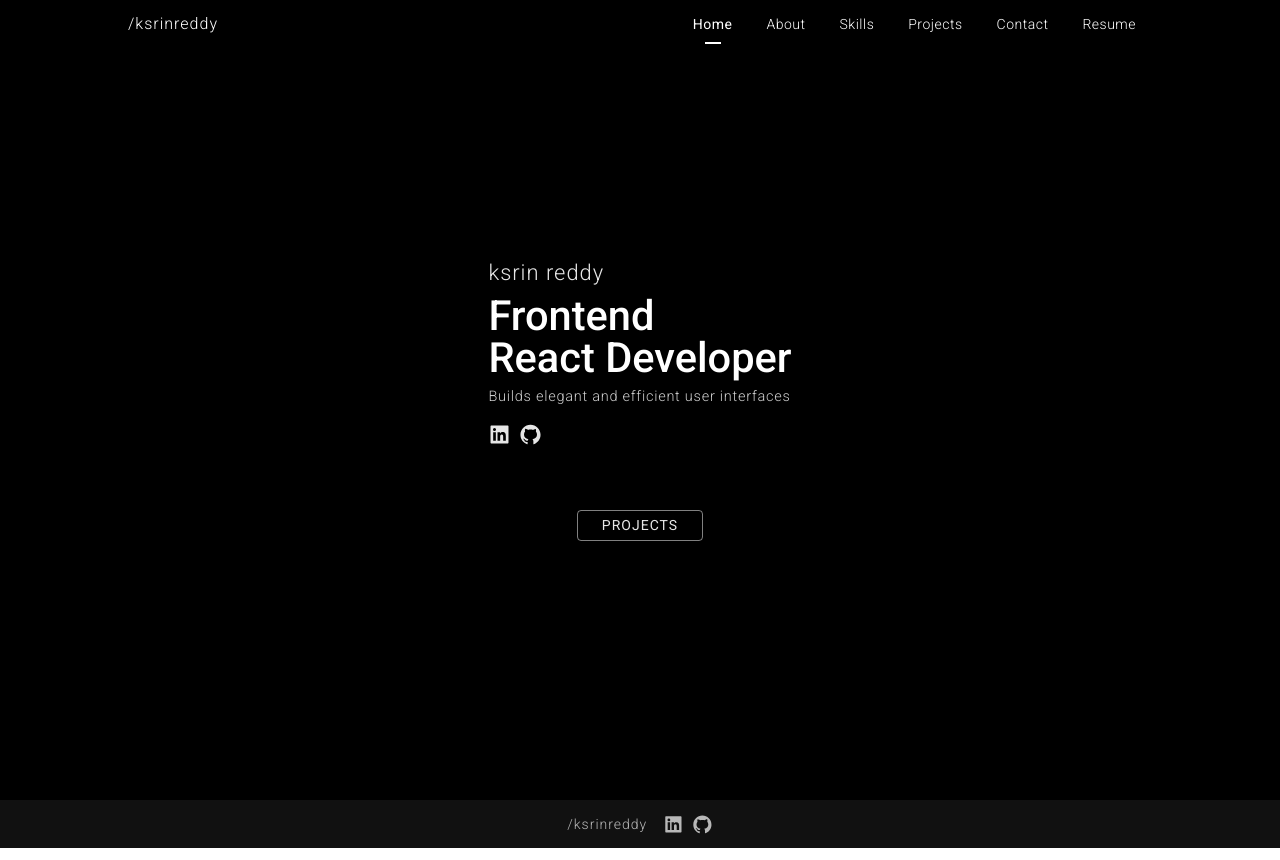
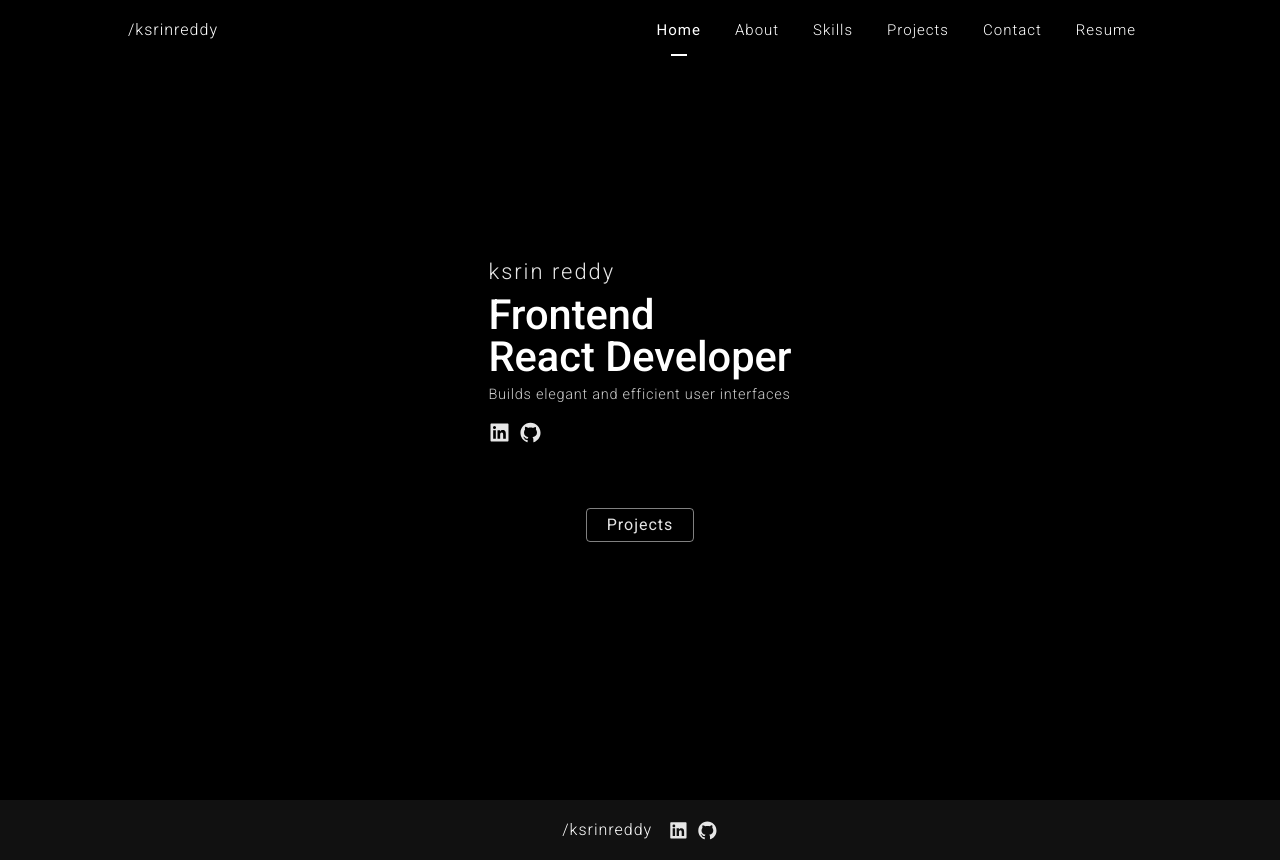
Before and after one commit to ksrinreddy/portfolio, a React (Create React App) app: page / in a window 1280 px wide. Built offline with nearby package versions, Linux system fonts and the light colour scheme.

Commit message:
update navbar, hero, project, footer styles

```diff
--- a/src/components/styles-components/_Footer.scss
+++ b/src/components/styles-components/_Footer.scss
@@ -2,7 +2,7 @@
 
 .footer {
   background: a.$bg-footer;
-  color: rgba(a.$text-white, 0.8);
+  color: rgba(a.$text-white, 0.7);
   font-weight: a.fw(light);
   height: a.$height-footer;
   display: flex;
@@ -15,12 +15,12 @@
     align-items: center;
     justify-content: center;
     gap: 1rem;
-    color: rgba(255, 255, 255, 0.7);
   }
 
   &__logo {
-    font-size: a.fs(14);
+    font-size: a.fs(16);
     letter-spacing: a.ls(1);
+    color: #fff;
   }
 
   &__social-links {
@@ -33,7 +33,7 @@
   &__social-link {
     display: flex;
     align-self: center;
-    color: rgba(255, 255, 255, 0.7);
+    color: rgba(255, 255, 255, 0.9);
     font-size: 1.3rem;
     transition: all 300ms;
 
--- a/src/components/styles-components/_Hero.scss
+++ b/src/components/styles-components/_Hero.scss
@@ -30,7 +30,7 @@
 
   &__name {
     font-weight: a.fw(light);
-    letter-spacing: a.ls(x-small);
+    letter-spacing: a.ls(small);
     color: rgba(255, 255, 255, 0.9);
   }
 
@@ -58,10 +58,10 @@
   &__projects-link {
     border: a.px-rem(0.5) solid rgba(255, 255, 255, 0.5);
     color: rgba(255, 255, 255, 0.9);
-    padding: a.p(x-small) a.p(large);
+    padding: a.p(x-small) a.p(medium);
+
     border-radius: a.br(base);
-    text-transform: uppercase;
-    font-size: a.fs(14);
+    font-size: a.fs(16);
     letter-spacing: a.ls(x-small);
     align-self: center;
     transition: all 300ms ease;
--- a/src/components/styles-components/_Navbar.scss
+++ b/src/components/styles-components/_Navbar.scss
@@ -48,9 +48,9 @@
   &__resume-link {
     text-transform: capitalize;
     color: a.$text-white;
-    font-size: a.fs(14);
+    font-size: a.fs(15);
     font-weight: a.fw(light);
-    letter-spacing: a.ls(xx-small);
+    letter-spacing: a.ls(1);
     height: a.$height-navbar;
     display: flex;
     align-items: center;
@@ -102,7 +102,7 @@
   }
 
   &__toggle-icon {
-    font-size: a.fs(base);
+    font-size: a.fs(18);
     color: a.$text-white;
 
     &:hover {
--- a/src/components/styles-components/_SingleProject.scss
+++ b/src/components/styles-components/_SingleProject.scss
@@ -34,7 +34,7 @@
     position: relative;
     box-shadow: 0 0 a.px-rem(10) rgba(#000, 0.3);
     width: min(90vw, a.px-rem(350));
-    height: a.px-rem(200);
+    height: a.px-rem(220);
     margin-inline: auto;
     display: grid;
     grid-template-rows: 80% 20%;
--- a/src/styles/css/index.css
+++ b/src/styles/css/index.css
@@ -66,7 +66,7 @@ p {
 
 .nav {
   background: #000;
-  height: 3rem;
+  height: 3.75rem;
   position: fixed;
   top: 0;
   left: 0;
@@ -107,10 +107,10 @@ p {
 .nav__link, .nav__resume-link {
   text-transform: capitalize;
   color: #ffffff;
-  font-size: 0.875rem;
+  font-size: 0.9375rem;
   font-weight: 300;
-  letter-spacing: 0.03125rem;
-  height: 3rem;
+  letter-spacing: 0.0625rem;
+  height: 3.75rem;
   display: flex;
   align-items: center;
   padding-inline: 1rem;
@@ -153,7 +153,7 @@ p {
   }
 }
 .nav__toggle-icon {
-  font-size: 1rem;
+  font-size: 1.125rem;
   color: #ffffff;
 }
 .nav__toggle-icon:hover {
@@ -164,8 +164,8 @@ p {
   background: #fff;
   position: fixed;
   right: 0;
-  top: 3rem;
-  height: calc(100vh - 3rem);
+  top: 3.75rem;
+  height: calc(100vh - 3.75rem);
   width: 100vw;
   display: grid;
   justify-content: center;
@@ -214,7 +214,7 @@ p {
   height: 100%;
   width: min(90vw, 64rem);
   margin-inline: auto;
-  padding-block: 3rem;
+  padding-block: 3.75rem;
   display: flex;
   flex-direction: column;
   align-items: center;
@@ -233,7 +233,7 @@ p {
 }
 .hero__name {
   font-weight: 300;
-  letter-spacing: 0.0625rem;
+  letter-spacing: 0.125rem;
   color: rgba(255, 255, 255, 0.9);
 }
 .hero__role-title {
@@ -261,10 +261,9 @@ p {
 .hero__projects-link {
   border: 0.03125rem solid rgba(255, 255, 255, 0.5);
   color: rgba(255, 255, 255, 0.9);
-  padding: 0.25rem 1.5rem;
+  padding: 0.25rem 1.25rem;
   border-radius: 0.25rem;
-  text-transform: uppercase;
-  font-size: 0.875rem;
+  font-size: 1rem;
   letter-spacing: 0.0625rem;
   align-self: center;
   transition: all 300ms ease;
@@ -360,7 +359,7 @@ p {
   position: relative;
   box-shadow: 0 0 0.625rem rgba(0, 0, 0, 0.3);
   width: min(90vw, 21.875rem);
-  height: 12.5rem;
+  height: 13.75rem;
   margin-inline: auto;
   display: grid;
   grid-template-rows: 80% 20%;
@@ -519,9 +518,9 @@ p {
 
 .footer {
   background: #111;
-  color: rgba(255, 255, 255, 0.8);
+  color: rgba(255, 255, 255, 0.7);
   font-weight: 300;
-  height: 3rem;
+  height: 3.75rem;
   display: flex;
   align-items: center;
 }
@@ -532,11 +531,11 @@ p {
   align-items: center;
   justify-content: center;
   gap: 1rem;
-  color: rgba(255, 255, 255, 0.7);
 }
 .footer__logo {
-  font-size: 0.875rem;
+  font-size: 1rem;
   letter-spacing: 0.0625rem;
+  color: #fff;
 }
 .footer__social-links {
   display: flex;
@@ -547,7 +546,7 @@ p {
 .footer__social-link {
   display: flex;
   align-self: center;
-  color: rgba(255, 255, 255, 0.7);
+  color: rgba(255, 255, 255, 0.9);
   font-size: 1.3rem;
   transition: all 300ms;
 }
@@ -556,7 +555,7 @@ p {
 }
 
 .about {
-  padding-block: 6rem;
+  padding-block: 6.75rem;
   min-height: 100vh;
 }
 .about__title {
@@ -650,7 +649,7 @@ p {
 
 .projects {
   background: #fff;
-  padding-block: 6rem;
+  padding-block: 6.75rem;
   min-height: 100vh;
 }
 .projects__title {
@@ -690,7 +689,7 @@ p {
 }
 
 .skills {
-  padding-block: 6rem;
+  padding-block: 6.75rem;
   min-height: 100vh;
 }
 .skills__title {
@@ -723,7 +722,7 @@ p {
 }
 
 .contact {
-  padding-block: 6rem;
+  padding-block: 6.75rem;
   min-height: 100vh;
 }
 .contact__title {
@@ -743,19 +742,6 @@ p {
   bottom: 0;
   left: 50%;
   transform: translateX(-50%);
-}
-.contact__subtitle {
-  text-align: center;
-  padding-top: 2rem;
-  line-height: 1.2;
-  font-weight: 300;
-  font-size: 1.25rem;
-  letter-spacing: 0.03125rem;
-}
-@media screen and (min-width: 48rem) {
-  .contact__subtitle {
-    font-size: 1.375rem;
-  }
 }
 .contact__wrapper {
   width: min(90vw, 64rem);
@@ -829,7 +815,7 @@ p {
   width: 100vw;
   height: 100vh;
   background: rgba(0, 0, 0, 0.9);
-  padding-block: 6rem;
+  padding-block: 6.75rem;
   z-index: 11;
   display: grid;
   place-items: center;
```
Also changed, not shown: 1 other file (tests, documents, lock files or other folders).
